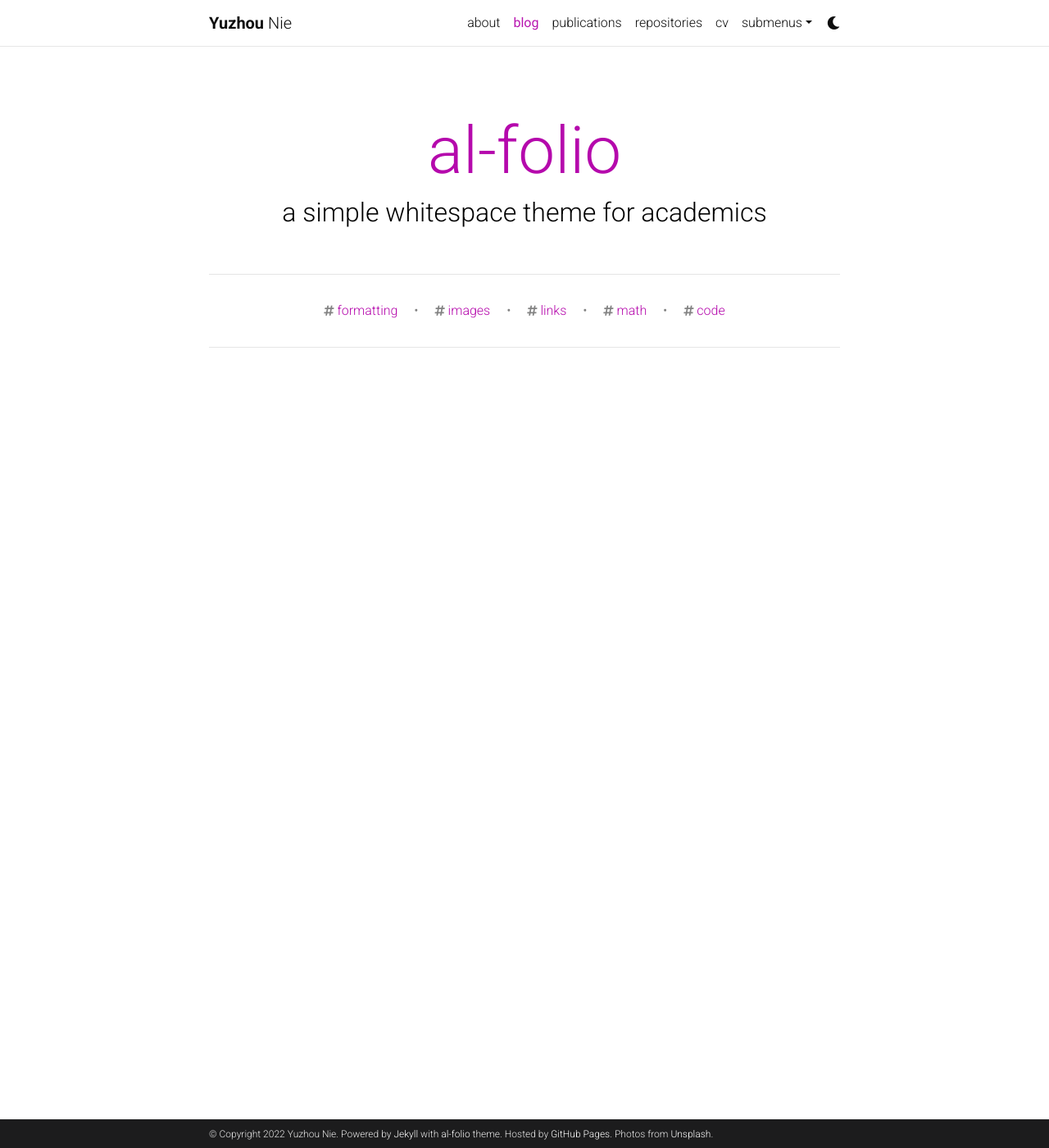
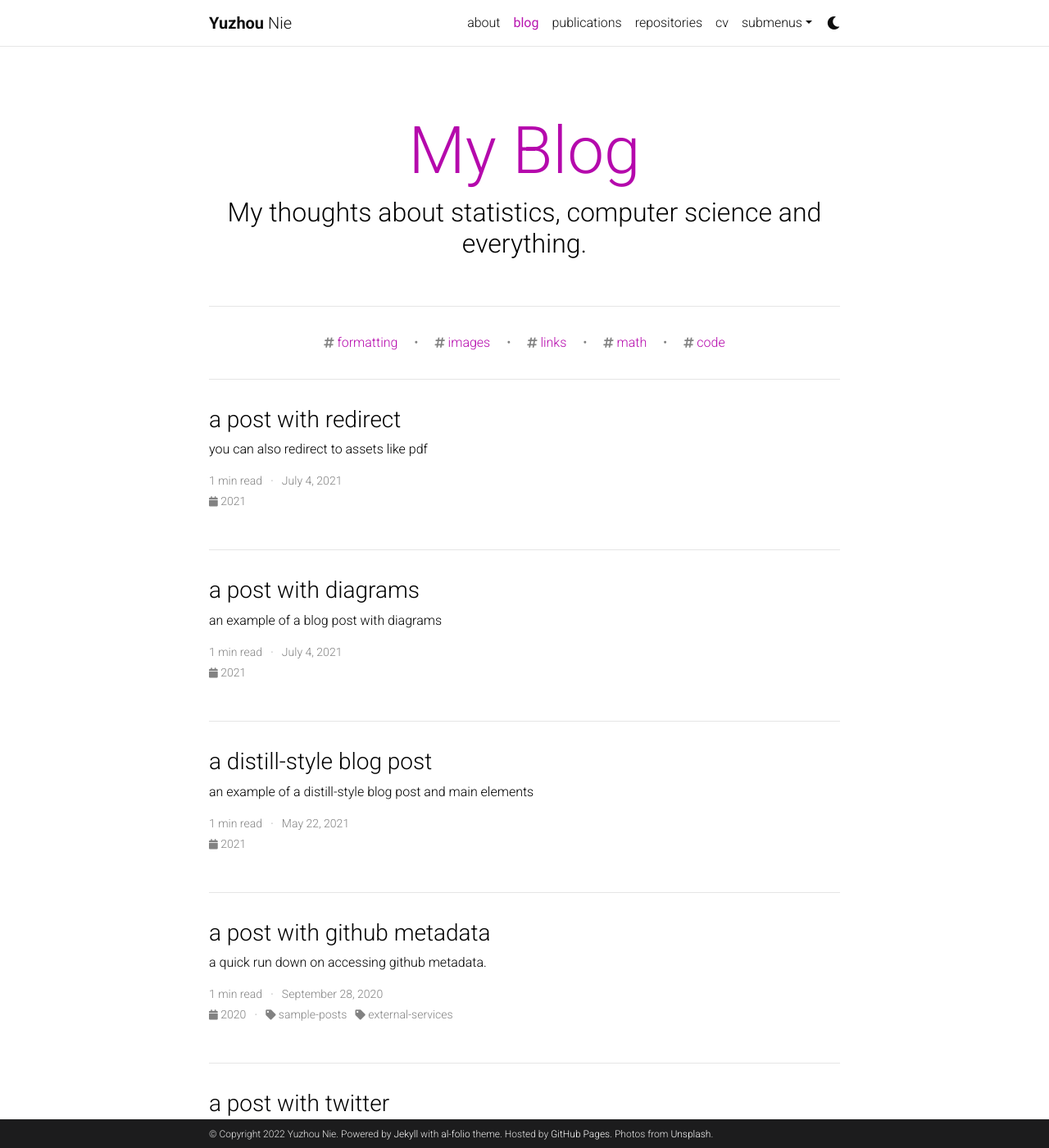
Before and after one commit to rucnyz/rucnyz.github.io, a Jekyll site: the page built from blog/index.html, in a window 1280 px wide and 1400 px high. Shown: the whole window at 82% size. Built offline with Jekyll 4.4.1, drawn with Linux system fonts in a browser that asks for light colours; the list of posts is cut into pages by our own code; comment, search, counter and statistics services are not loaded; a style sheet for code colours, icons or effects is not loaded; some of the changed text lies outside the part shown.

Commit message:
update my profile

```diff
--- a/_config.yml
+++ b/_config.yml
@@ -103,16 +103,16 @@
 google_analytics:  # your Goole Analytics measurement ID (format: G-XXXXXXXXXX)
 panelbear_analytics:  # panelbear analytics site ID (format: XXXXXXXXX)
 
-google_site_verification:  # your google-site-verification ID (Google Search Console)
+google_site_verification: Zsa85AjHf4I2HFiFaha_vshHxvxIvFUeyYRrU943YA4 # your google-site-verification ID (Google Search Console)
 bing_site_verification:  # out your bing-site-verification ID (Bing Webmaster)
 
 # -----------------------------------------------------------------------------
 # Blog
 # -----------------------------------------------------------------------------
 
-blog_name: al-folio # blog_name will be displayed in your blog page
+blog_name: My Blog # blog_name will be displayed in your blog page
 blog_nav_title: blog # your blog must have a title for it to be displayed in the nav bar
-blog_description: a simple whitespace theme for academics
+blog_description: My thoughts about statistics, computer science and everything.
 permalink: /blog/:year/:title/
 
 # Pagination
@@ -296,7 +296,7 @@
 
 enable_google_analytics:    false  # enables google analytics
 enable_panelbear_analytics: false  # enables panelbear analytics
-enable_google_verification: false  # enables google site verification
+enable_google_verification: true  # enables google site verification
 enable_bing_verification:   false  # enables bing site verification
 enable_masonry:             true   # enables automatic project cards arangement
 enable_math:                true   # enables math typesetting (uses MathJax)
--- a/blog/index.html
+++ b/blog/index.html
@@ -2,7 +2,7 @@
 layout: default
 title: blog
 pagination:
-  enabled: false
+  enabled: true
   collection: posts
   permalink: /page/:num/
   per_page: 5
```
